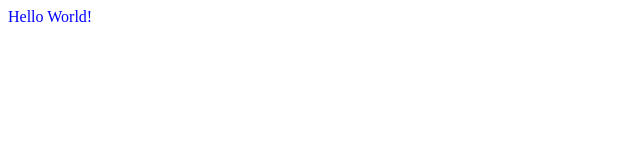
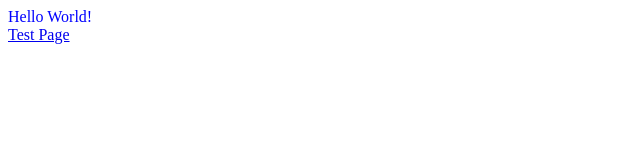
Before and after one commit to isabellatea/gwc-test, a plain HTML site: page index.html in a window 1280 px wide. Shown: the full height of the page, 0-640 px from the left. Drawn offline with Linux system fonts and the light colour scheme.

Commit message:
Update index.html

```diff
--- a/index.html
+++ b/index.html
@@ -8,7 +8,7 @@
 
   <body>
     <div id="hello">Hello World!</div>
-    <a href="testpage.html>Test Page</a>
+    <a href="/testpage.html">Test Page</a>
 
   </body>
 
```
